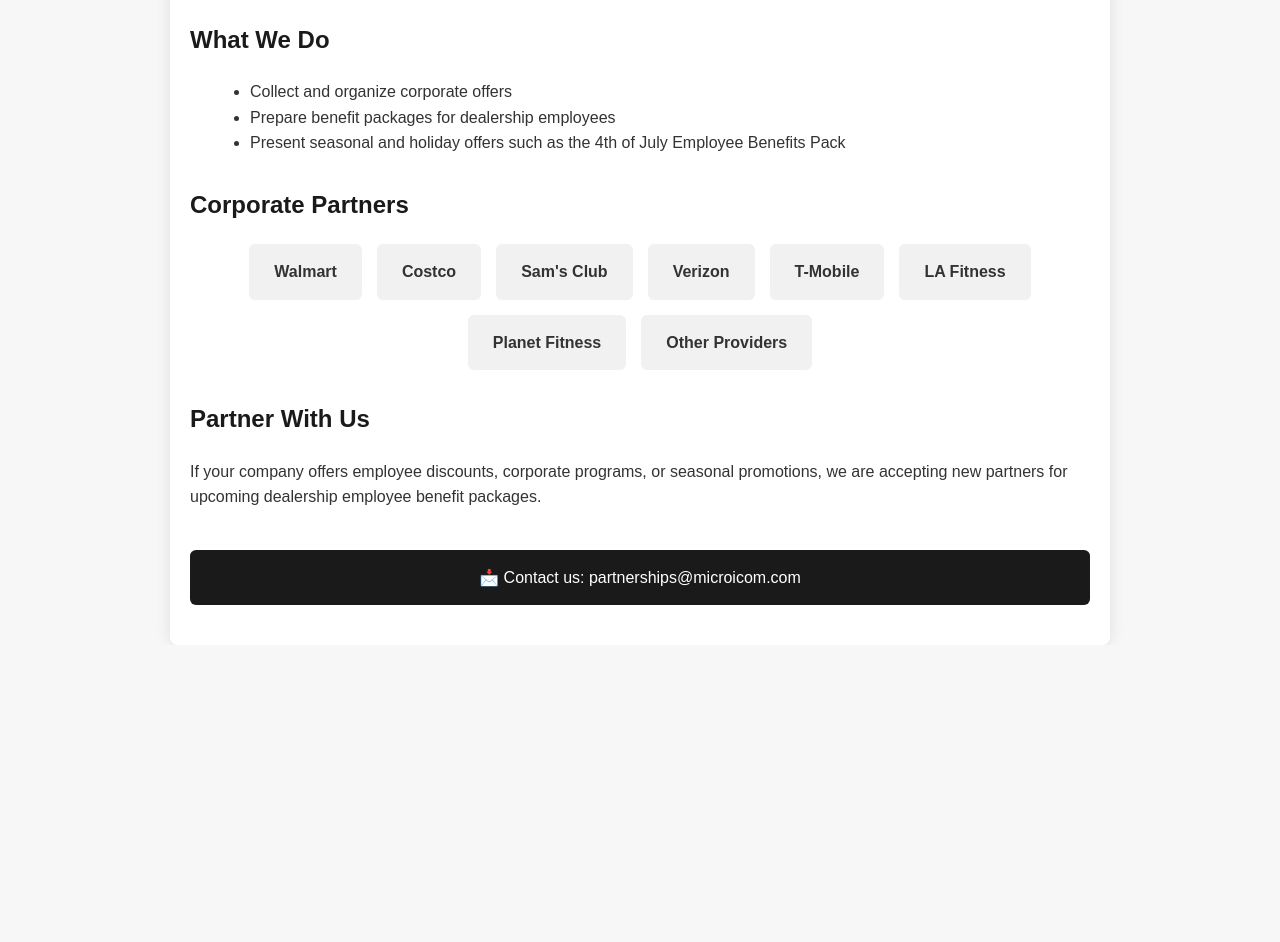
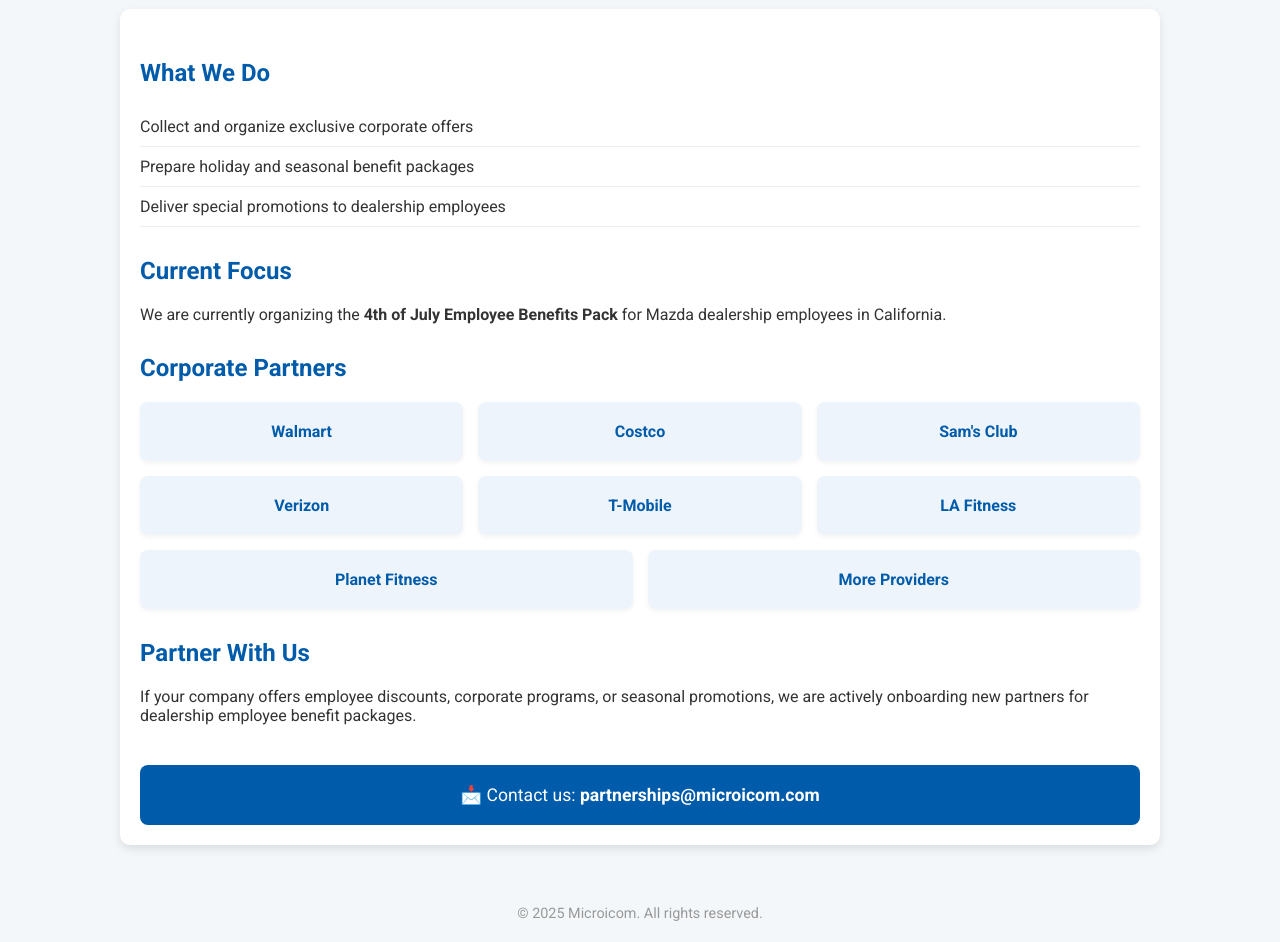
Before and after one commit to pilot9288/github.io, a plain HTML site: page index.html in a window 1280 px wide. Shown: the part 209-1151 px from the top of the page. Before the commit the page ends 854 px from the top, so only its background shows below. Drawn offline with Linux system fonts and the light colour scheme.

Commit message:
Add files via upload

```diff
--- a/index.html
+++ b/index.html
@@ -1,73 +1,98 @@
+
 <!DOCTYPE html>
 <html lang="en">
 <head>
     <meta charset="UTF-8">
     <meta name="viewport" content="width=device-width, initial-scale=1.0">
     <title>Microicom — Corporate Benefits Network</title>
+    <link href="https://fonts.googleapis.com/css2?family=Roboto:wght@400;700&display=swap" rel="stylesheet">
     <style>
         body {
-            font-family: Arial, sans-serif;
-            line-height: 1.6;
-            background-color: #f7f7f7;
             margin: 0;
-            padding: 0;
+            font-family: 'Roboto', sans-serif;
+            background: #f4f7fa;
             color: #333;
         }
+        header {
+            background: #005baa;
+            color: #fff;
+            padding: 40px 20px;
+            text-align: center;
+            box-shadow: 0 2px 4px rgba(0,0,0,0.1);
+        }
+        header h1 {
+            margin: 0;
+            font-size: 2.5rem;
+        }
         .container {
-            max-width: 900px;
-            margin: auto;
-            padding: 40px 20px;
-            background-color: #fff;
-            box-shadow: 0 0 15px rgba(0,0,0,0.1);
-            margin-top: 40px;
-            border-radius: 8px;
-        }
-        h1 {
-            text-align: center;
-            color: #1a1a1a;
+            max-width: 1000px;
+            margin: 40px auto;
+            padding: 20px;
+            background: #fff;
+            border-radius: 10px;
+            box-shadow: 0 4px 10px rgba(0,0,0,0.1);
         }
         h2 {
-            color: #1a1a1a;
+            color: #005baa;
             margin-top: 30px;
         }
         ul {
-            margin-left: 20px;
+            list-style: none;
+            padding-left: 0;
         }
-        .contact {
-            background-color: #1a1a1a;
-            color: #fff;
-            padding: 15px;
-            text-align: center;
-            margin-top: 40px;
-            border-radius: 6px;
+        ul li {
+            padding: 10px 0;
+            border-bottom: 1px solid #eee;
         }
         .partners {
             display: flex;
             flex-wrap: wrap;
-            justify-content: center;
             gap: 15px;
             margin-top: 20px;
         }
         .partner-box {
-            background: #f1f1f1;
-            padding: 15px 25px;
-            border-radius: 6px;
+            flex: 1 1 200px;
+            background: #eef4fb;
+            padding: 20px;
+            text-align: center;
+            border-radius: 8px;
             font-weight: bold;
+            color: #005baa;
+            box-shadow: 0 2px 5px rgba(0,0,0,0.05);
+        }
+        .contact {
+            margin-top: 40px;
+            background: #005baa;
+            color: #fff;
+            padding: 20px;
+            text-align: center;
+            border-radius: 8px;
+            font-size: 1.1rem;
+        }
+        footer {
+            text-align: center;
+            color: #999;
+            font-size: 0.9rem;
+            padding: 20px 0;
         }
     </style>
 </head>
 <body>
+    <header>
+        <h1>Microicom — Corporate Benefits Network</h1>
+        <p>Exclusive Employee Benefit Programs for Dealership Employees</p>
+    </header>
+
     <div class="container">
-        <h1>Microicom — Corporate Benefits Network</h1>
-
-        <p>We organize and deliver exclusive employee benefit offers for dealership employees across California.</p>
-
         <h2>What We Do</h2>
         <ul>
-            <li>Collect and organize corporate offers</li>
-            <li>Prepare benefit packages for dealership employees</li>
-            <li>Present seasonal and holiday offers such as the 4th of July Employee Benefits Pack</li>
+            <li>Collect and organize exclusive corporate offers</li>
+            <li>Prepare holiday and seasonal benefit packages</li>
+            <li>Deliver special promotions to dealership employees</li>
         </ul>
+
+        <h2>Current Focus</h2>
+        <p>We are currently organizing the <strong>4th of July Employee Benefits Pack</strong> for Mazda dealership employees in California.</p>
 
         <h2>Corporate Partners</h2>
         <div class="partners">
@@ -78,15 +103,19 @@
             <div class="partner-box">T-Mobile</div>
             <div class="partner-box">LA Fitness</div>
             <div class="partner-box">Planet Fitness</div>
-            <div class="partner-box">Other Providers</div>
+            <div class="partner-box">More Providers</div>
         </div>
 
         <h2>Partner With Us</h2>
-        <p>If your company offers employee discounts, corporate programs, or seasonal promotions, we are accepting new partners for upcoming dealership employee benefit packages.</p>
+        <p>If your company offers employee discounts, corporate programs, or seasonal promotions, we are actively onboarding new partners for dealership employee benefit packages.</p>
 
         <div class="contact">
-            📩 Contact us: partnerships@microicom.com
+            📩 Contact us: <strong>partnerships@microicom.com</strong>
         </div>
     </div>
+
+    <footer>
+        &copy; 2025 Microicom. All rights reserved.
+    </footer>
 </body>
 </html>
```
